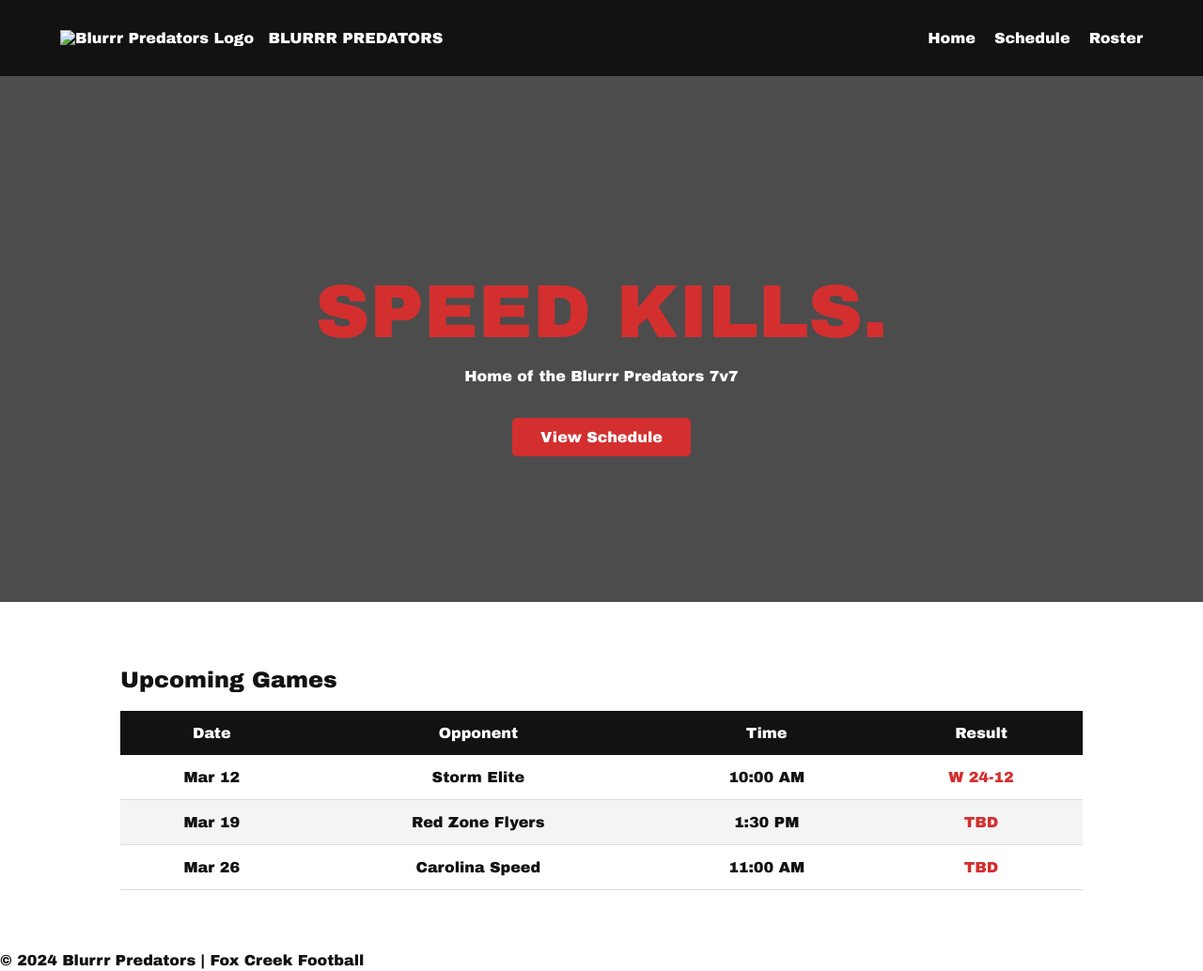
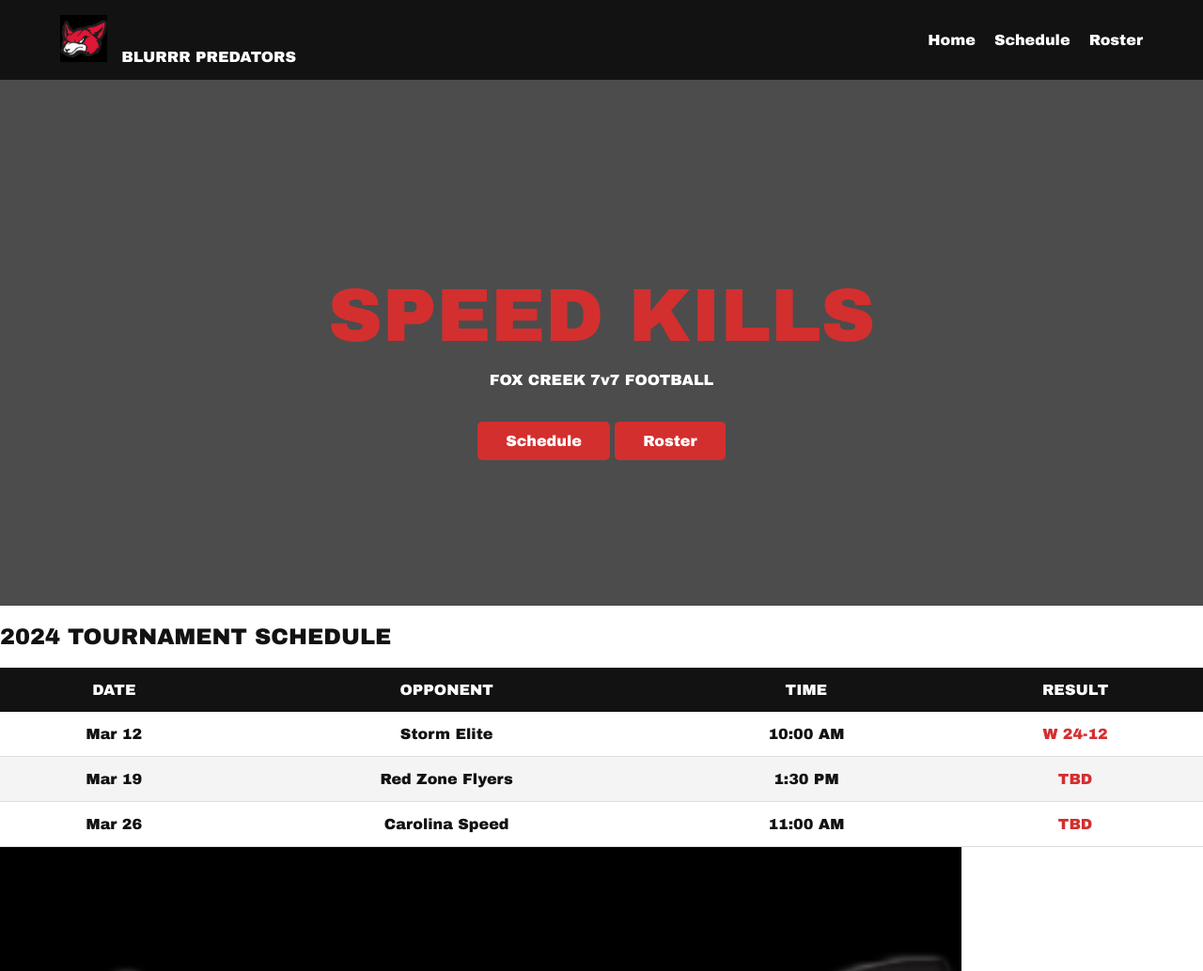
Before and after one commit to marvinaviles85/blurrrelite7v7, a plain HTML site: page index.html in a window 1280 px wide. Shown: the top 1034 px of the page at 94% size. Drawn offline with Linux system fonts and the light colour scheme.

Commit message:
Update index.html
Added logo

```diff
--- a/index.html
+++ b/index.html
@@ -5,16 +5,16 @@
     <meta name="viewport" content="width=device-width, initial-scale=1.0">
     <title>Blurrr Predators | 7v7 Football</title>
     <link rel="stylesheet" href="style.css">
-    <script src="https://kit.fontawesome.com/your-font-awesome-kit.js" crossorigin="anonymous"></script>
+    <link href="https://fonts.googleapis.com/css2?family=Orbitron:wght@700&family=Teko:wght@500&display=swap" rel="stylesheet">
 </head>
 <body>
 
     <nav>
         <div class="logo-container">
-            <img src="fox-creek-logo.png" alt="Blurrr Predators Logo" class="nav-logo">
-            <span>BLURRR PREDATORS</span>
+            <img src="Images/blurrr_logo.png" alt="Blurrr Predators Logo" class="nav-logo">
+            <span class="team-name">BLURRR PREDATORS</span>
         </div>
-        <ul>
+        <ul class="nav-links">
             <li><a href="#home">Home</a></li>
             <li><a href="#schedule">Schedule</a></li>
             <li><a href="#roster">Roster</a></li>
@@ -23,30 +23,38 @@
 
     <header id="home" class="hero">
         <div class="hero-content">
-            <h1>SPEED KILLS.</h1>
-            <p>Home of the Blurrr Predators 7v7</p>
-            <a href="#schedule" class="btn">View Schedule</a>
+            <h1 class="main-title">SPEED KILLS</h1>
+            <p class="sub-title">FOX CREEK 7v7 FOOTBALL</p>
+            <div class="hero-btns">
+                <a href="#schedule" class="btn primary">Schedule</a>
+                <a href="#roster" class="btn secondary">Roster</a>
+            </div>
         </div>
     </header>
 
-    <section id="schedule" class="container">
-        <h2>Upcoming Games</h2>
+    <section id="schedule" class="section-container">
+        <h2 class="section-header">2024 TOURNAMENT SCHEDULE</h2>
+        <div class="table-wrapper">
             <table id="game-table">
                 <thead>
                     <tr>
-                    <th>Date</th>
-                    <th>Opponent</th>
-                    <th>Time</th>
-                    <th>Result</th>
+                        <th>DATE</th>
+                        <th>OPPONENT</th>
+                        <th>TIME</th>
+                        <th>RESULT</th>
                     </tr>
                 </thead>
                 <tbody id="schedule-body">
                     </tbody>
             </table>
+        </div>
     </section>
 
     <footer>
-        <p>&copy; 2024 Blurrr Predators | Fox Creek Football</p>
+        <div class="footer-content">
+            <img src="Images/blurrr_logo.png" alt="Logo" class="footer-logo">
+            <p>&copy; 2024 Blurrr Predators | Fox Creek High School</p>
+        </div>
     </footer>
 
     <script src="script.js"></script>
```
Lines whose indentation alone changed are shown as unchanged.
